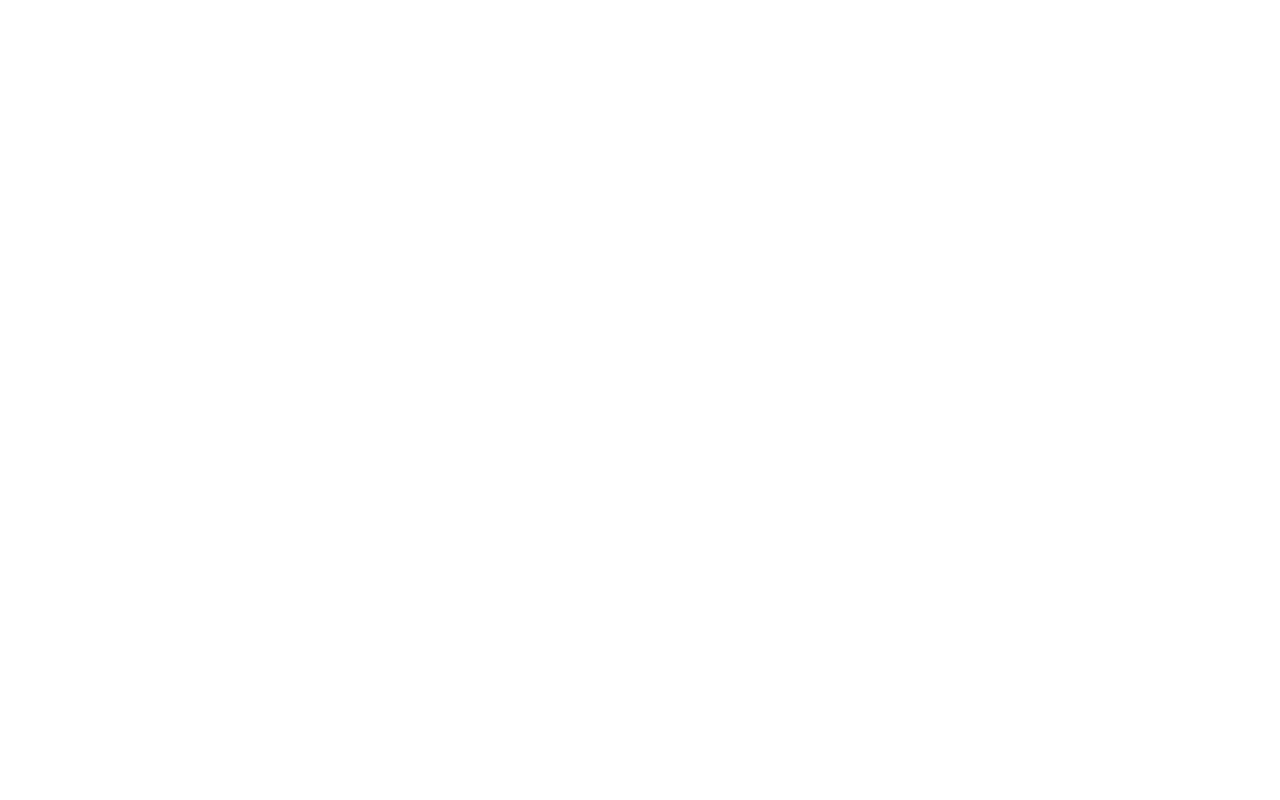
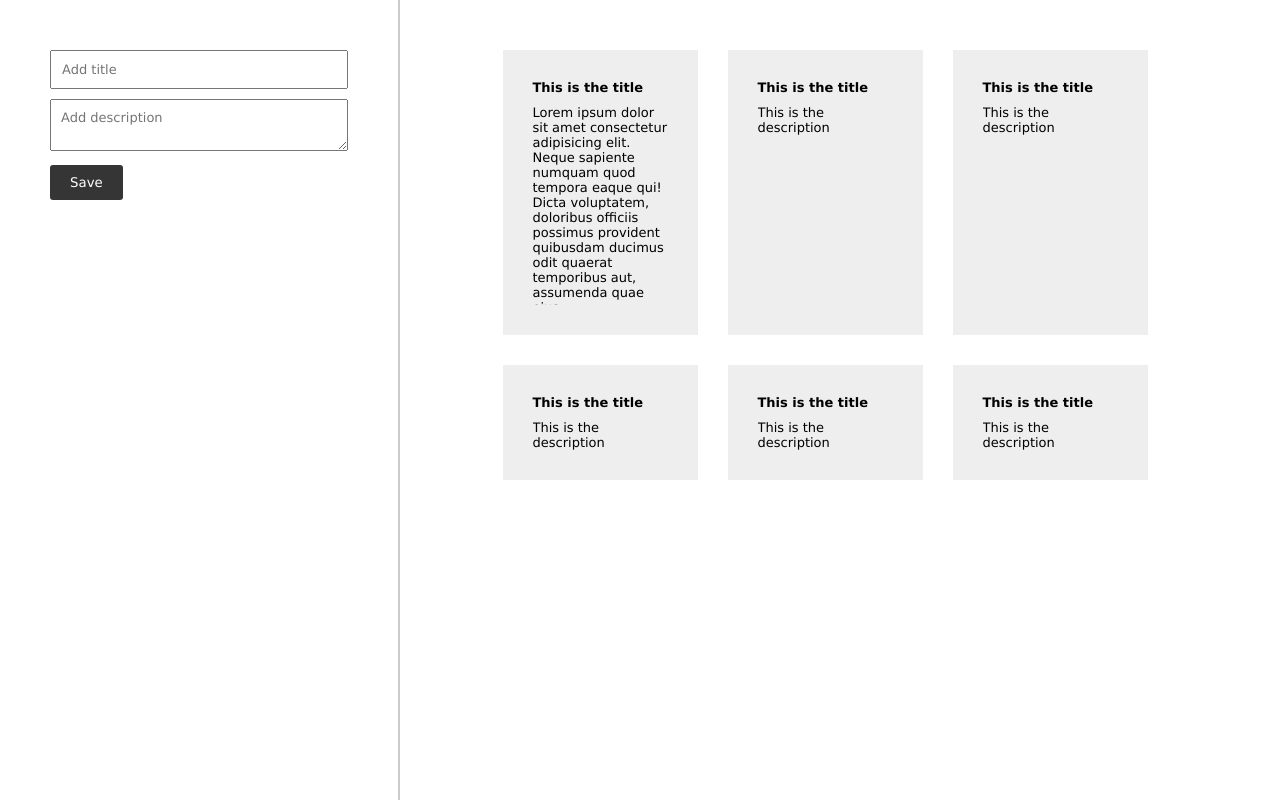
Before and after one commit to dezoliveira/notes, a plain HTML site: page Notes UI/index.html in a window 1280 px wide. Drawn offline with Linux system fonts and the light colour scheme.

Commit message:
HTML template and CSS Styles

```diff
--- a/Notes UI/index.html
+++ b/Notes UI/index.html
@@ -3,11 +3,54 @@
 <head>
     <meta charset="UTF-8">
     <meta http-equiv="X-UA-Compatible" content="IE=edge">
-    <meta name="viewport" content="width=device-width, initial-scale=1.0">
+    <meta name="viewpsort" content="width=device-width, initial-scale=1.0">
     <title>Notes</title>
     <link rel="stylesheet" href="style.css">
 </head>
 <body>
+    <div class="container">
+        <div class="notes__sidebar">
+            <input type="text" id="title" placeholder="Add title"/>
+            <textarea id="description" placeholder="Add description"></textarea>
+            <button>Save</button>
+        </div>
+        <div class="notes__container">
+            <div class="note">
+                <h3>This is the title</h3>
+                <p>
+                    Lorem ipsum dolor sit amet consectetur adipisicing elit.
+                    Neque sapiente numquam quod tempora eaque qui! Dicta voluptatem,
+                    doloribus officiis possimus provident quibusdam ducimus odit quaerat
+                    temporibus aut, assumenda quae eius.
+                </p>
+            </div>
+
+            <div class="note">
+                <h3>This is the title</h3>
+                <p>This is the description</p>
+            </div>
+
+            <div class="note">
+                <h3>This is the title</h3>
+                <p>This is the description</p>
+            </div>
+
+            <div class="note">
+                <h3>This is the title</h3>
+                <p>This is the description</p>
+            </div>
+
+            <div class="note">
+                <h3>This is the title</h3>
+                <p>This is the description</p>
+            </div>
+
+            <div class="note">
+                <h3>This is the title</h3>
+                <p>This is the description</p>
+            </div>
+        </div>
+    </div>
     <script src="/script.js"></script>
 </body>
 </html>
--- a/Notes UI/style.css
+++ b/Notes UI/style.css
@@ -0,0 +1,87 @@
+* {
+  margin: 0;
+  padding: 0s;
+  box-sizing: border-box;
+  font-family: Verdana, Geneva, Tahoma, sans-serif;
+}
+
+body {
+  width: 100%;
+  height: 100%;
+}
+
+.container {
+  width: 100%;
+  height: 100vh;
+  display: flex;
+  flex-direction: row;
+  align-items: flex-start;
+}
+
+.notes__sidebar {
+  width: 400px;
+  height: 100vh;
+  border-right: 2px solid #ccc;
+  padding: 50px;
+}
+
+.notes__sidebar input {
+  width: 100%;
+  margin-bottom: 10px;
+  font-size: 13px;
+  padding: 10px;
+}
+
+.notes__sidebar textarea {
+  width: 100%;
+  margin-bottom: 10px;
+  font-size: 13px;
+  padding: 10px;
+  max-width: 100%;
+}
+
+.notes__sidebar button {
+  margin-bottom: 10px;
+  outline: none;
+  border: none;
+  background-color: #353535;
+  color: #fff;
+  padding: 10px 20px;
+  border-radius: 3px;
+  cursor: pointer;
+  transition: .5s all;
+}
+
+.notes__sidebar button:hover {
+  background-color: #353535d5;
+}
+
+.notes__container {
+  width: 100%;
+  padding: 50px;
+  flex: 1;
+  display: flex;
+  flex-direction: row;
+  flex-wrap: wrap;
+  justify-content: center;
+}
+
+.note {
+  background-color: #eee;
+  padding: 30px;
+  width: 25%;
+  overflow: hidden;
+  margin-right: 30px;
+  margin-bottom: 30px;
+}
+
+.note h3 {
+  margin-bottom: 10px;
+  font-size: 13px;
+}
+
+.note p {
+  max-height: 200px;
+  overflow: auto;
+  font-size: 13px;
+}
```
